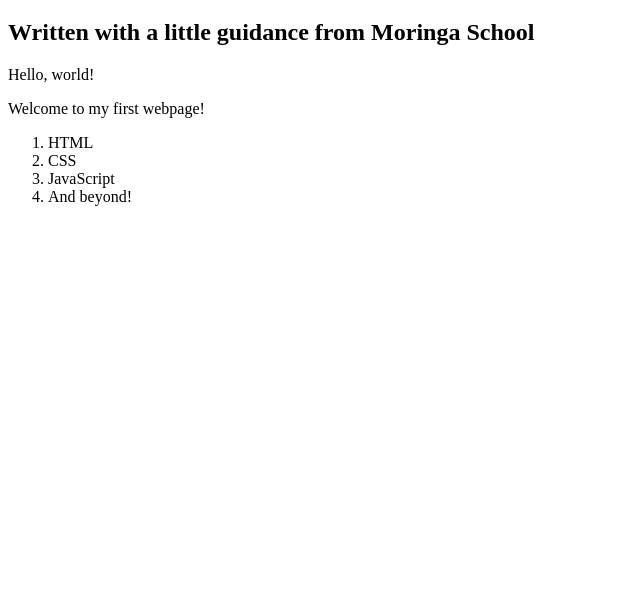
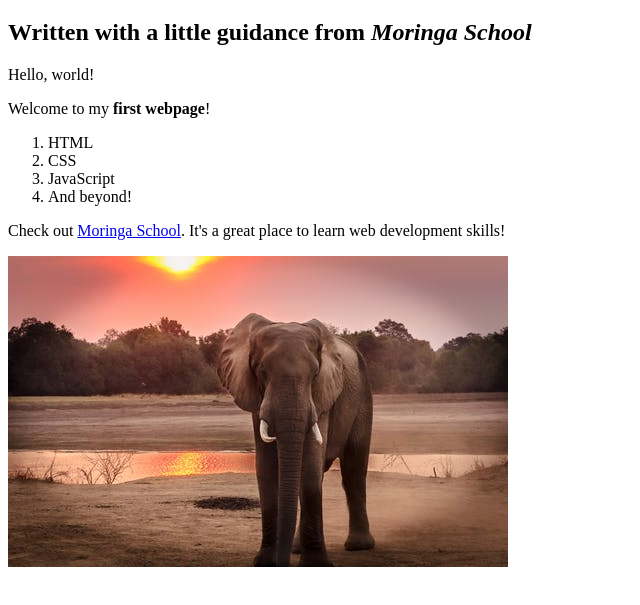
Before and after one commit to HJ-0746289496/my-first-webpage, a plain HTML site: page my-first-webpage.html in a window 1280 px wide. Shown: the part 61-666 px from the top of the page, without its empty margins (0-640 px from the left). Drawn offline with Linux system fonts and the light colour scheme.

Commit message:
add inline ,images, links,em and strong

```diff
--- a/my-first-webpage.html
+++ b/my-first-webpage.html
@@ -5,16 +5,16 @@
   </head>
   <body>
     <h1>My First Webpage</h1>
-    <h2>Written with a little guidance from Moringa School</h2>
+    <h2>Written with a little guidance from <em>Moringa School</em></h2>
     <p>Hello, world!</p>
-    <p>Welcome to my first webpage!</p>
+    <p>Welcome to my <strong>first webpage</strong>!</p>
     <ol>
      <li>HTML</li>
      <li>CSS</li>
      <li>JavaScript</li>
      <li>And beyond!</li>
     </ol>
-
-
+   <p>Check out <a href="http://moringaschool.com/">Moringa School</a>. It's a great place to learn web development skills!</p>
+   <img src="elephant.jpg" alt="A photo of an elephant">
   </body>
 </html>
```
Also changed, not shown: elephant.jpg (added).
